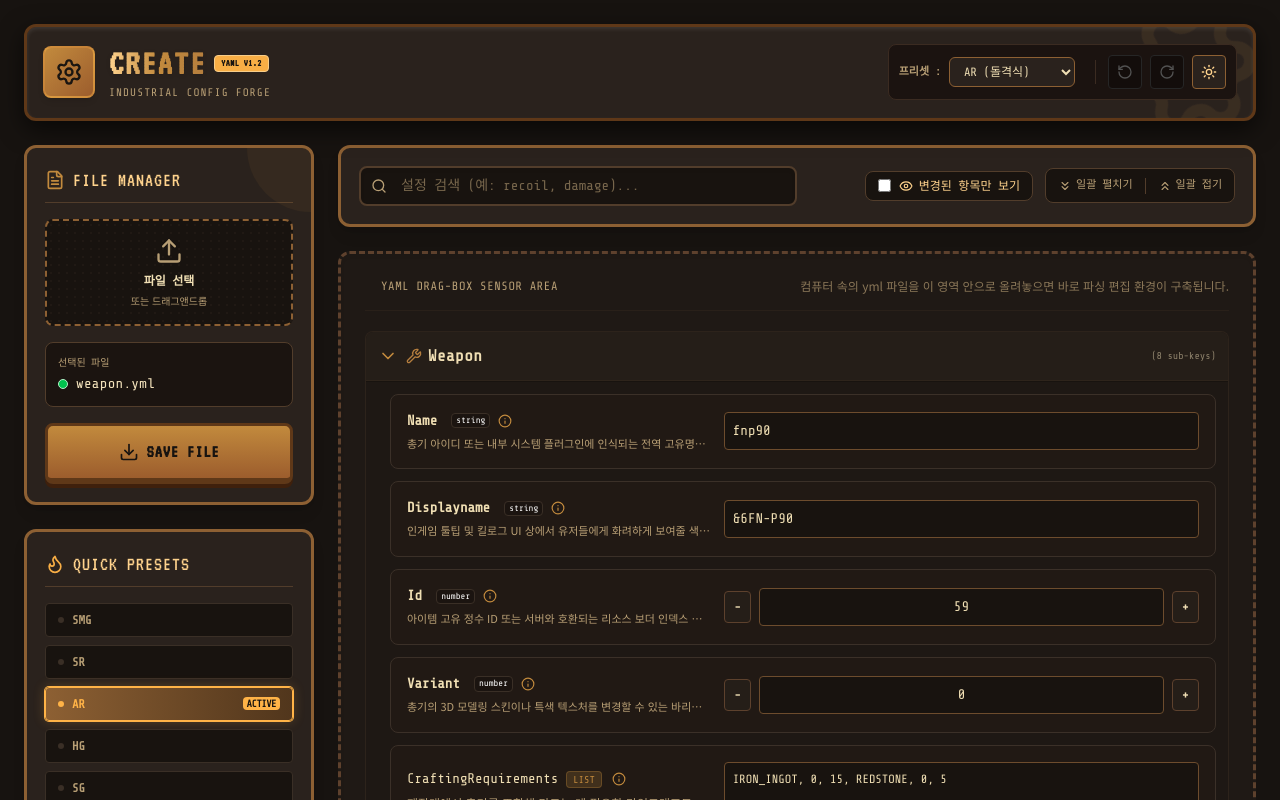
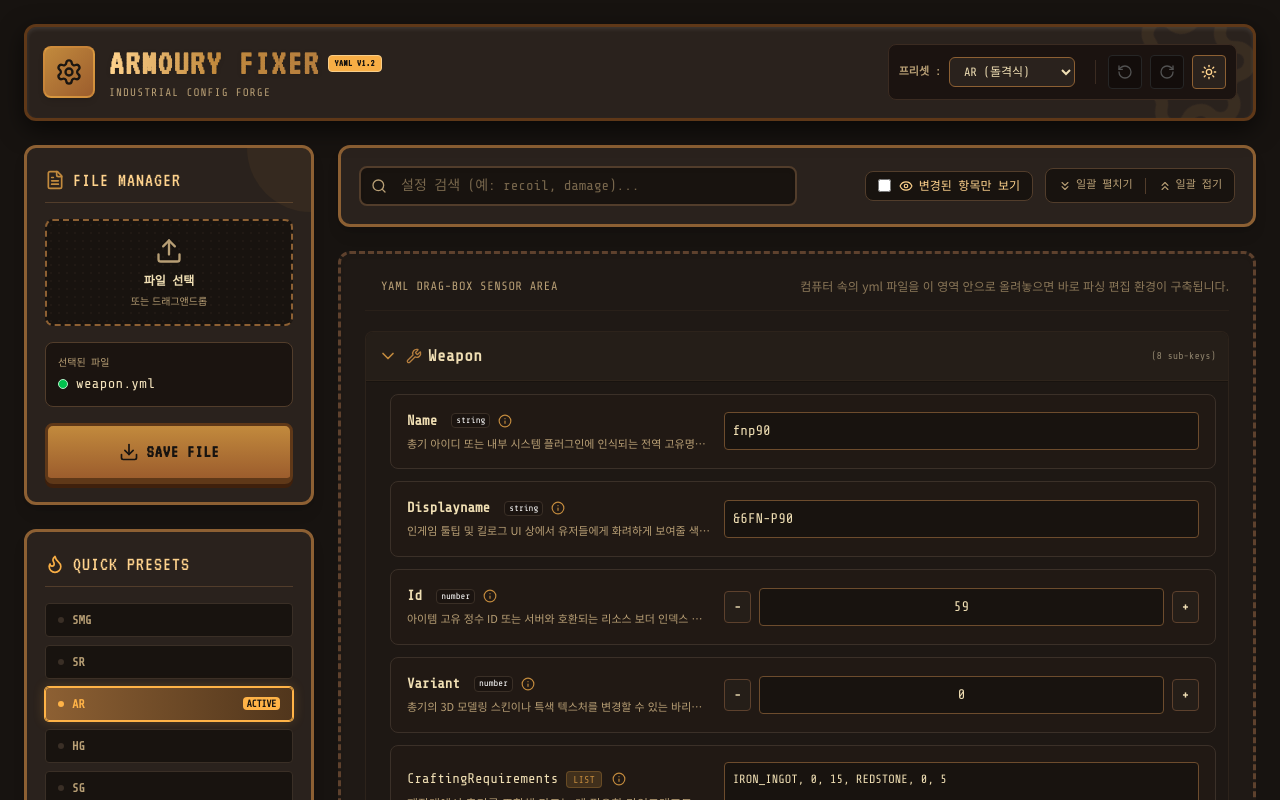
Before and after one commit to ericdm47/yaml-editor__minecraft-plugin-config-editor, a React (Vite) app: page / in a window 1280 px wide. Shown: the top 800 px of the page. Built offline with nearby package versions, Linux system fonts and the light colour scheme.

Commit message:
Update App.tsx

```diff
--- a/src/App.tsx
+++ b/src/App.tsx
@@ -505,7 +505,7 @@ export default function App() {
             <div>
               <div className="flex items-center gap-2">
                 <span className="font-pixel text-4xl font-extrabold tracking-wider text-transparent bg-clip-text bg-gradient-to-r from-[#ffd38d] via-[#c28a3d] to-[#b57e3e] uppercase select-none drop-shadow">
-                  CREATE
+                  ARMOURY FIXER
                 </span>
                 <span className="bg-[#ffb347] text-[#171310] text-[10px] font-pixel px-1.5 py-0.2 rounded border border-[#ffd38d] font-black uppercase tracking-wider animate-pulse">
                   YAML v1.2
```
